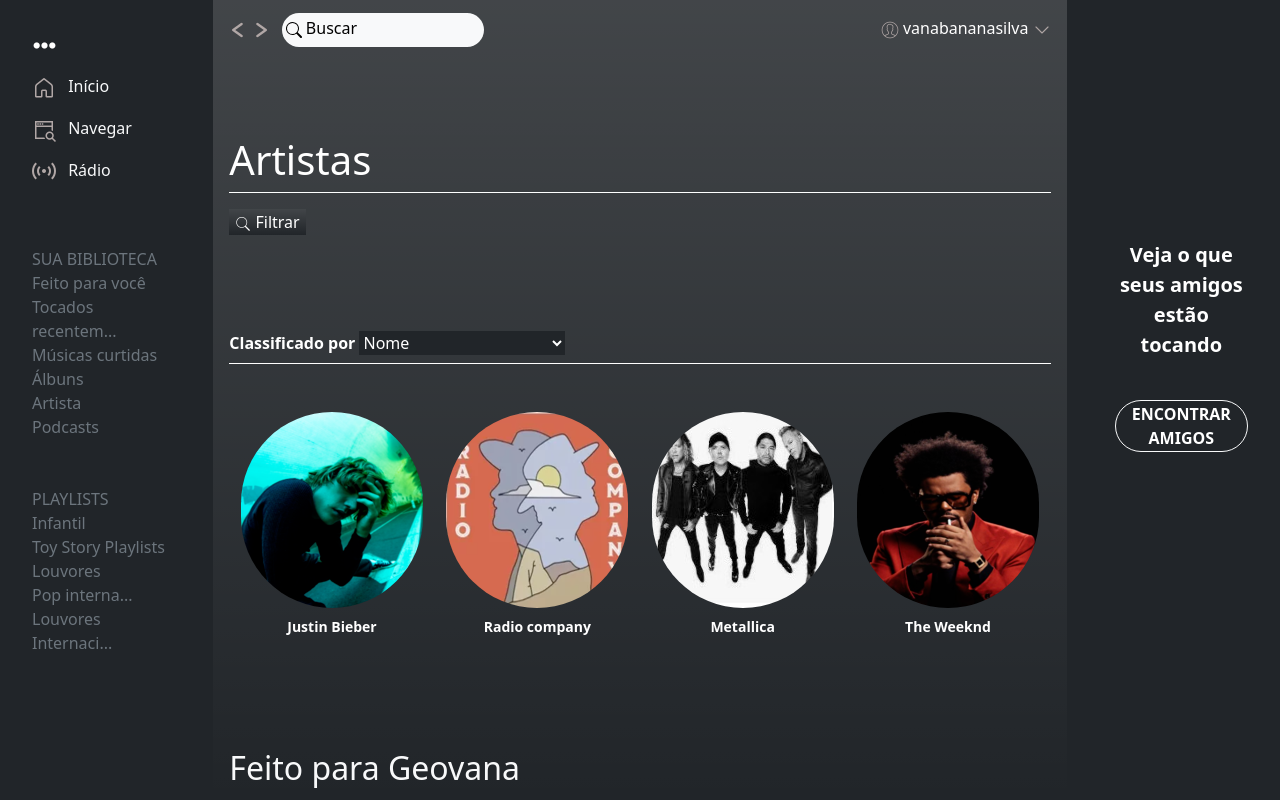
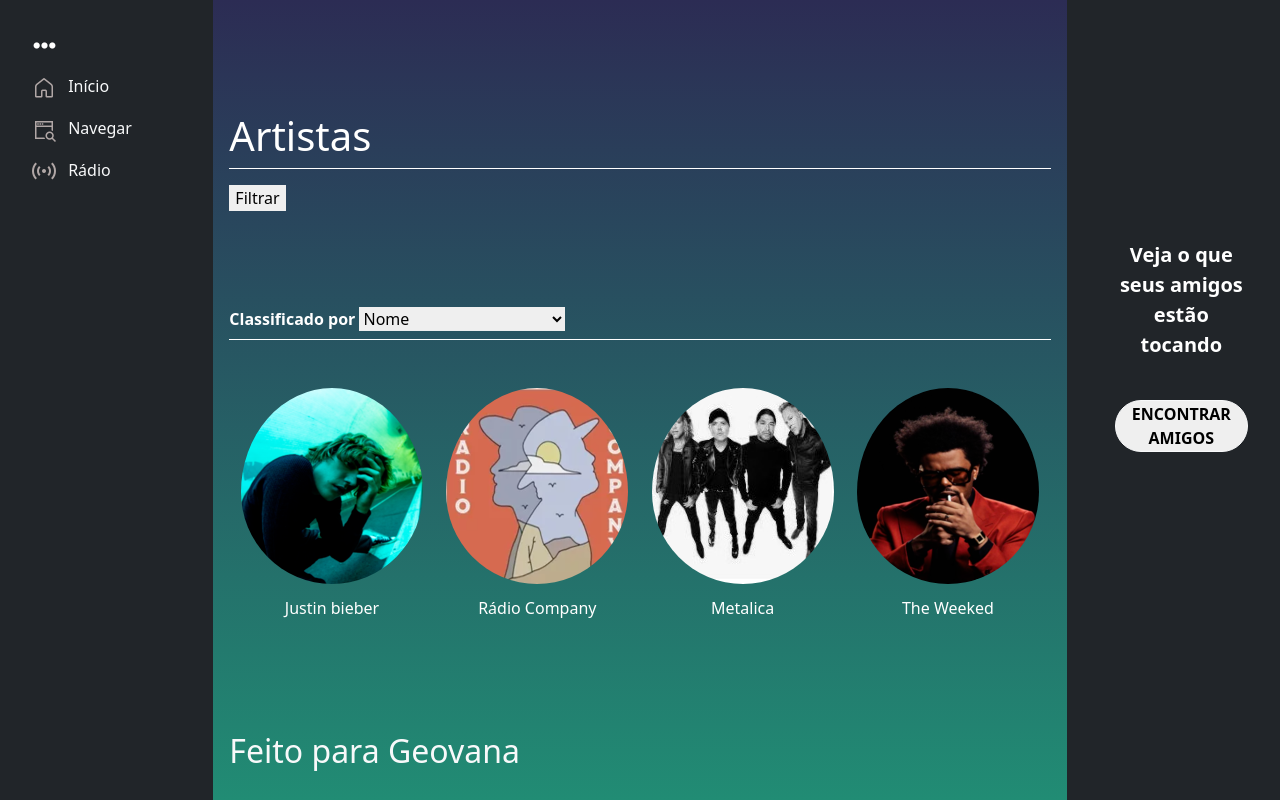
Before and after one commit to JRoniel/Spotify_bootstrap, a plain HTML site: page index.html in a window 1280 px wide. Drawn offline with nearby package versions, Linux system fonts and the light colour scheme; files that its build step writes are made by us from their sources.

Commit message:
Mudanças visuais e de layout

```diff
--- a/index.html
+++ b/index.html
@@ -1,181 +1,87 @@
 <!DOCTYPE html>
-
-<html>
-
+<html lang="pt-BR">
 <head>
-  <meta charset="utf-8">
-  <meta name="viewport" content="width=device-width">
-  <title>Spotify┃bootstrap </title>
-  <link rel="stylesheet" href="style.css">
+  <meta charset="UTF-8">
+  <meta name="viewport" content="width=device-width, initial-scale=1.0">
+  <title>Spotify Clone</title>
+  <link rel="stylesheet" href="./assets/css/style.css">
   <link rel="icon" href="./assets/icons/spotify.png">
   <link href="https://fonts.googleapis.com/css2?family=Roboto:wght@300;700&display=swap" rel="stylesheet">
-  <link href="https://cdn.jsdelivr.net/npm/bootstrap@5.3.0/dist/css/bootstrap.min.css" rel="stylesheet"
-    integrity="sha384-9ndCyUaIbzAi2FUVXJi0CjmCapSmO7SnpJef0486qhLnuZ2cdeRhO02iuK6FUUVM" crossorigin="anonymous">
-
-  <style>
-    html,
-    body {
-      height: 100%;
-      margin: 0;
-      padding: 0;
-    }
-
-    .container-fluid {
-      height: 100%;
-    }
-
-    .row {
-      height: 100%;
-    }
-
-    .menu-lateral,
-    .principal,
-    .menu-direito {
-      height: 100%;
-    }
-
-    .principal {
-      overflow-y: auto;
-    }
-
-    .margin {
-      margin-top: 20px;
-    }
-  </style>
+  <link href="https://cdn.jsdelivr.net/npm/bootstrap@5.3.0/dist/css/bootstrap.min.css" rel="stylesheet" integrity="sha384-9ndCyUaIbzAi2FUVXJi0CjmCapSmO7SnpJef0486qhLnuZ2cdeRhO02iuK6FUUVM" crossorigin="anonymous">
 </head>
-
 <body class="container-fluid">
+  <div id="preload" class="preload"></div>
   <div class="row">
-    <!--Menu lateral esquerdo  -->
+    <!-- Menu lateral esquerdo -->
     <aside class="col-lg-2 menu-lateral p-3 bg-dark">
       <nav>
         <ul class="list-unstyled text-light p-3">
-          <li class="mb-3"><img src="./assets/icons/menu1.png" alt="menu"> </li>
+          <li class="mb-3"><img src="./assets/icons/menu1.png" alt="menu"></li>
           <li class="mb-3"><img class="pe-2" src="./assets/icons/casa.png" alt="casa"> Início</li>
           <li class="mb-3"><img class="pe-2" src="./assets/icons/nave.png" alt="Nave"> Navegar</li>
-          <li class="mb-3"><img class="pe-2" src="./assets/icons/radi.png" alt="Som"> Rádio </li>
+          <li class="mb-3"><img class="pe-2" src="./assets/icons/radi.png" alt="Som"> Rádio</li>
         </ul>
-
-        <ul class="list-unstyled text-secondary p-3">
-          <li>SUA BIBLIOTECA</li>
-          <li>Feito para você</li>
-          <li>Tocados recentem...</li>
-          <li>Músicas curtidas</li>
-          <li>Álbuns</li>
-          <li>Artista</li>
-          <li>Podcasts</li>
-        </ul>
-
-        <ul class="list-unstyled text-secondary p-3 mb-2">
-          <li>PLAYLISTS</li>
-          <li>Infantil</li>
-          <li>Toy Story Playlists</li>
-          <li>Louvores</li>
-          <li>Pop interna...</li>
-          <li>Louvores Internaci...</li>
-
-
-
-        </ul>
-
+        <!-- Resto do menu lateral esquerdo -->
       </nav>
-
     </aside>
 
     <!-- Centro -->
-    <div class="col-lg-8 principal pb-5 p-3 bg-dark bg-gradient">
+    <div class="col-lg-8 principal pb-5 p-3  ">
       <nav class="nav justify-content-between">
         <span>
-          <img src="./assets/icons/menor.png" alt="menor">
-          <img src="./assets/icons/maior.png" alt="maior">
-          <a class="pt-1 pb-2 pe-3 ps-1 ms-2 bg-light text-decoration-none rounded-pill"><img src="./assets/icons/lupa.svg">
-            <input type="text" class="busca  p-0 w-50 text-start form-inline bg-light border-0 "
-              placeholder="Buscar"></a>
-
+          <!-- Ícones e campo de busca -->
         </span>
         <span>
-          <img src="./assets/icons/conta.png" alt="conta do usuario">
-          <a href="" class="text-decoration-none text-white">vanabananasilva</a>
-          <img src="./assets/icons/seta.png" alt="seta para expandir">
+          <!-- Ícones e nome de usuário -->
         </span>
       </nav>
       <h1 class="mt-5 pt-5 text-white">Artistas</h1>
       <div class="border-end-0 border-start-0 border border-white">
-        <button class="filtro mt-3 text-white bg-dark bg-gradient border-0 "> <img src="./assets/icons/lupa-16.png"
-            alt="filtro"> Filtrar </button>
+        <button class="filtro mt-3 text-black border-0">Filtrar</button>
         <div class="mt-5 mb-2 pt-5 text-white">
           <label class="fw-bold" for="">Classificado por</label>
-          <select class="w-25 bg-dark bg-gradien border-0 text-white " name="" id="">
+          <select class="w-25 border-0 text-black" name="" id="">
             <option value="">Nome</option>
             <option value="estilo">Gênero</option>
             <option value="letra">Letra</option>
           </select>
         </div>
       </div>
-
       <div class="d-flex justify-content-around mt-5 mb-5 pb-5">
-        <figure class="figure">
-          <img class="figure-img img-fluid rounded-pill" src="./assets/imagens/foto1.png" alt="Justin Bieber ">
-          <figcaption class="figure-caption text-center text-white fw-bold">Justin Bieber</figcaption>
-        </figure>
-        <figure class="figure">
-          <img class="figure-img img-fluid rounded-pill" src="./assets/imagens/foto2.png" alt="Radio-company">
-          <figcaption class="figure-caption text-center text-white fw-bold">Radio company</figcaption>
-        </figure>
-        <figure class="figure">
-          <img class="figure-img img-fluid rounded-pill" src="./assets/imagens/foto3.jpg" alt="Metallica">
-          <figcaption class="figure-caption text-center text-white fw-bold">Metallica</figcaption>
-        </figure>
-        <figure>
-          <img class="figure-img img-fluid rounded-pill" src="./assets/imagens/foto4.png" alt=" The Weeknd">
-          <figcaption class="figure-caption text-center text-white fw-bold">The Weeknd</figcaption>
-        </figure>
-
+        <span>
+          <img src="./assets/imagens/foto1.png" class="artist-profile" alt="">
+          <p class="text-white text-center">Justin bieber</p>
+        </span>
+        <span>
+          <img src="./assets/imagens/foto2.png" class="artist-profile" alt="">
+          <p class="text-white text-center">Rádio Company</p>
+        </span>
+        <span>
+          <img src="./assets/imagens/foto3.jpg" class="artist-profile" alt="">
+          <p class="text-white text-center">Metalica </p>
+        </span>
+        <span>
+          <img src="./assets/imagens/foto4.png" class="artist-profile" alt="">
+          <p class="text-white text-center">The Weeked</p>
+        </span>
       </div>
-
       <div class="text-light">
         <h2 class="pb-4">Feito para Geovana</h2>
         <div class="d-flex justify-content-around gap-3">
-          <iframe style="border-radius:12px"
-            src="https://open.spotify.com/embed/track/3buwFfY33H32wfZ6X9poV3?utm_source=generator&theme=0" width="50%"
-            height="352" frameBorder="0" allowfullscreen=""
-            allow="autoplay; clipboard-write; encrypted-media; fullscreen; picture-in-picture" loading="lazy"></iframe>
-
-          <iframe style="border-radius:12px"
-            src="https://open.spotify.com/embed/track/1znPMY3zq78mVuTAmOA9O7?utm_source=generator&theme=0" width="50%"
-            height="352" frameBorder="0" allowfullscreen=""
-            allow="autoplay; clipboard-write; encrypted-media; fullscreen; picture-in-picture" loading="lazy"></iframe>
-
-          <iframe style="border-radius:12px"
-            src="https://open.spotify.com/embed/track/52DKGPMQ21DauCR19pQ0BK?utm_source=generator&theme=0" width="50%"
-            height="352" frameBorder="0" allowfullscreen=""
-            allow="autoplay; clipboard-write; encrypted-media; fullscreen; picture-in-picture" loading="lazy"></iframe>
-
-          <iframe style="border-radius:12px"
-            src="https://open.spotify.com/embed/track/5E75Cr0oqxGoX0YYwdC3nZ?utm_source=generator&theme=0" width="50%"
-            height="352" frameBorder="0" allowfullscreen=""
-            allow="autoplay; clipboard-write; encrypted-media; fullscreen; picture-in-picture" loading="lazy"></iframe>
+          <!-- Iframes com músicas -->
         </div>
-
-
-
-
       </div>
     </div>
 
-    <!-- Menu--lateral-- direito -->
-
+    <!-- Menu lateral direito -->
     <aside class="col-lg-2 menu-direito p-3 bg-dark text-white">
-      <div class="encontrar-amigos fw-bold ">
-        <p class=" fs-5 text-center">Veja o que seus amigos estão tocando</p>
-        <button class="fw-bold mt-4 bg-dark text-white border border-light rounded-pill">ENCONTRAR AMIGOS</button>
+      <div class="encontrar-amigos fw-bold">
+        <p class="fs-5 text-center">Veja o que seus amigos estão tocando</p>
+        <button class="fw-bold mt-4  text-black border border-light rounded-pill">ENCONTRAR AMIGOS</button>
       </div>
-
     </aside>
-
-
-
   </div>
+  <script src="https://cdnjs.cloudflare.com/ajax/libs/jquery/3.3.1/jquery.min.js"></script>
+  <script src="./assets/javascrpt/script.js"></script>
 </body>
-
 </html>
```
Also changed, not shown: script.js (deleted).
